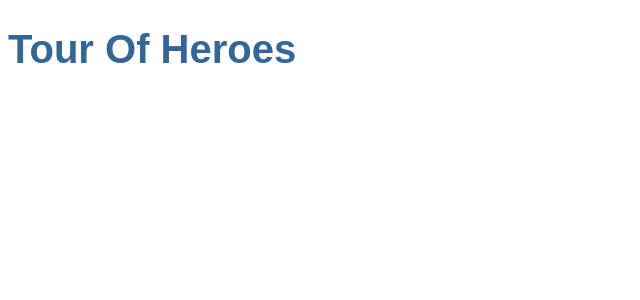
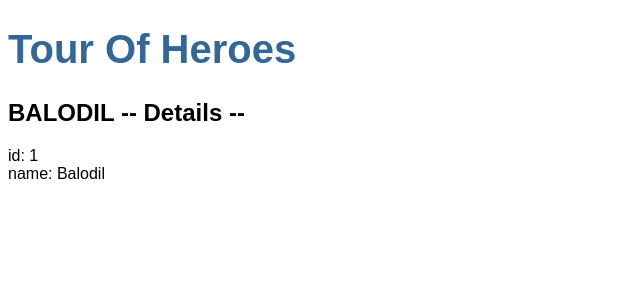
Before and after one commit to PizzaRalf/tour-of-heroes, an Angular app: page / in a window 1280 px wide. Shown: the top 300 px of the page, without its empty margins (0-640 px from the left). Built offline with nearby package versions, Linux system fonts and the light colour scheme.

Commit message:
added the hero class and implemented the diaplay of it

```diff
--- /dev/null
+++ b/src/app/Hero.ts
@@ -0,0 +1,4 @@
+export class Hero {
+    id: number;
+    name: string;
+}
--- a/src/app/app.component.html
+++ b/src/app/app.component.html
@@ -1 +1,2 @@
 <h1>{{title}}</h1>
+<app-heroes></app-heroes>
--- a/src/app/app.module.ts
+++ b/src/app/app.module.ts
@@ -2,10 +2,12 @@
 import { NgModule } from '@angular/core';
 
 import { AppComponent } from './app.component';
+import { HeroesComponent } from './heroes/heroes.component';
 
 @NgModule({
   declarations: [
-    AppComponent
+    AppComponent,
+    HeroesComponent
   ],
   imports: [
     BrowserModule
--- /dev/null
+++ b/src/app/heroes/heroes.component.html
@@ -0,0 +1,3 @@
+<h2>{{hero.name | uppercase}} -- Details --</h2>
+<div><span>id: </span>{{hero.id}}</div>
+<div><span>name: </span>{{hero.name}}</div>
--- /dev/null
+++ b/src/app/heroes/heroes.component.ts
@@ -0,0 +1,24 @@
+import { Component, OnInit } from '@angular/core';
+import { Hero } from '../Hero';
+
+@Component({
+  // component's CSS element selector
+  selector: 'app-heroes',
+  // location of component's template file
+  templateUrl: './heroes.component.html',
+  // location of component's private css styles
+  styleUrls: ['./heroes.component.css']
+})
+export class HeroesComponent implements OnInit { // "export" nessesary to import it later e.g in AppModule
+
+  hero: Hero = {
+    id: 1,
+    name: 'Balodil'
+  };
+
+  constructor() { }
+
+  ngOnInit() {
+  }
+
+}
```
Also changed, not shown: src/app/heroes/heroes.component.css (added), 1 other file (tests, documents, lock files or other folders).
